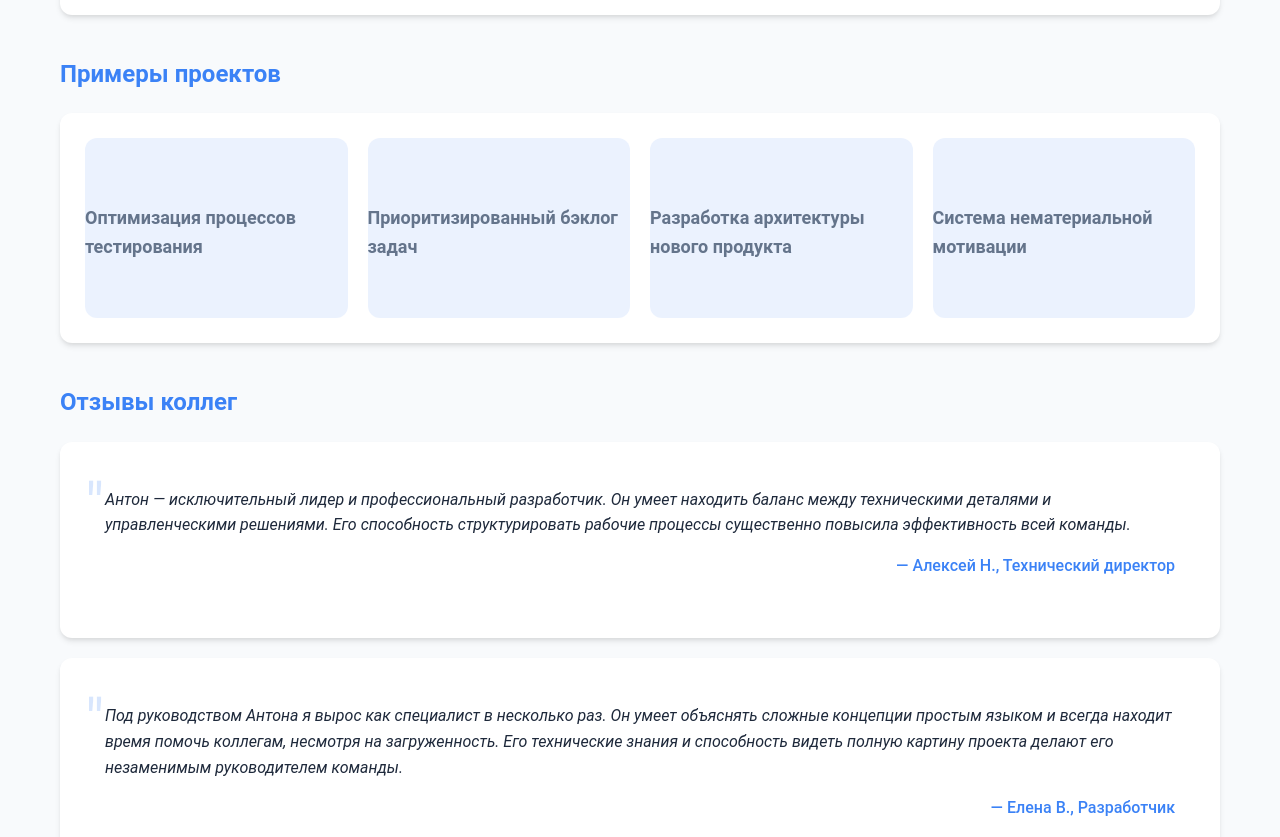
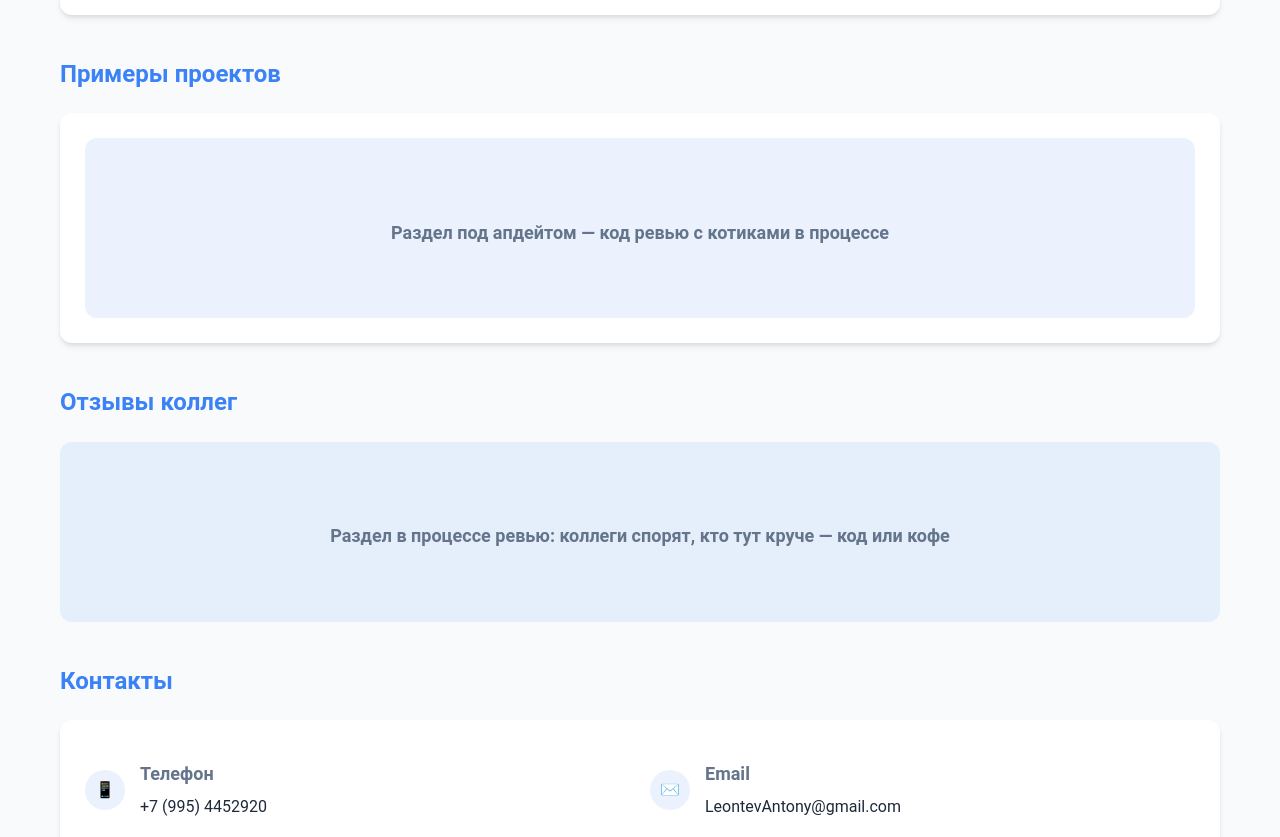
Before and after one commit to LeantionX/LeantionX.github.io, a plain HTML site: page index.html in a window 1280 px wide. Shown: the part 4280-5117 px from the top of the page. Drawn offline with Linux system fonts and the light colour scheme.

Commit message:
Add files via upload

```diff
--- a/index.html
+++ b/index.html
@@ -262,7 +262,7 @@
 
         .portfolio-grid {
             display: grid;
-            grid-template-columns: repeat(auto-fill, minmax(250px, 1fr));
+            /*grid-template-columns: repeat(auto-fill, minmax(250px, 1fr));*/
             gap: 20px;
         }
 
@@ -660,6 +660,9 @@
             <div class="card">
                 <div class="portfolio-grid">
                     <div class="portfolio-item">
+                        <h4>Раздел под апдейтом — код ревью с котиками в процессе</h4>
+                    </div>
+                    <!--<div class="portfolio-item">
                         <h4>Оптимизация процессов тестирования</h4>
                     </div>
                     <div class="portfolio-item">
@@ -670,14 +673,14 @@
                     </div>
                     <div class="portfolio-item">
                         <h4>Система нематериальной мотивации</h4>
-                    </div>
+                    </div>-->
                 </div>
             </div>
         </section>
 
         <section id="testimonials">
             <h2>Отзывы коллег</h2>
-            <div class="card">
+            <!--<div class="card">
                 <div class="testimonial">
                     <p class="testimonial-text">Антон — исключительный лидер и профессиональный разработчик. Он умеет находить баланс между техническими деталями и управленческими решениями. Его способность структурировать рабочие процессы существенно повысила эффективность всей команды.</p>
                     <p class="testimonial-author">— Алексей Н., Технический директор</p>
@@ -688,6 +691,9 @@
                     <p class="testimonial-text">Под руководством Антона я вырос как специалист в несколько раз. Он умеет объяснять сложные концепции простым языком и всегда находит время помочь коллегам, несмотря на загруженность. Его технические знания и способность видеть полную картину проекта делают его незаменимым руководителем команды.</p>
                     <p class="testimonial-author">— Елена В., Разработчик</p>
                 </div>
+            </div>-->
+            <div class="portfolio-item">
+                <h4>Раздел в процессе ревью: коллеги спорят, кто тут круче — код или кофе</h4>
             </div>
         </section>
 
```
